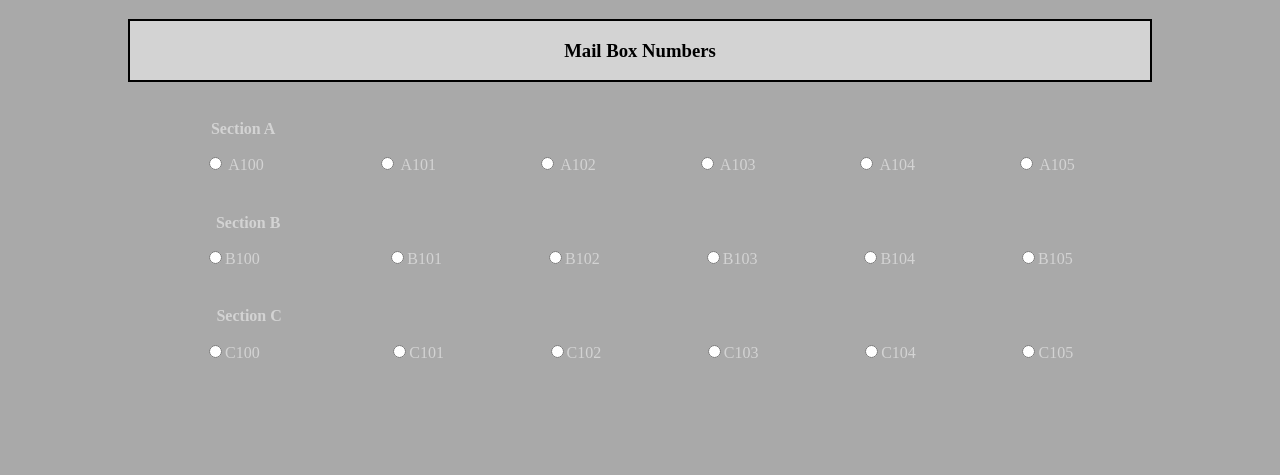
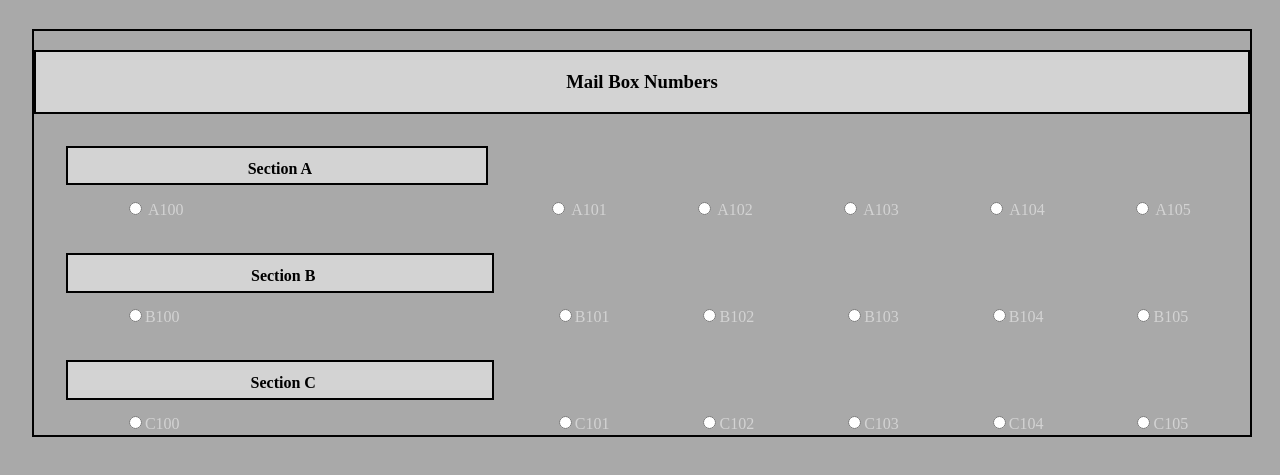
Before and after one commit to rikmorse/Package, a plain HTML site: page index.html in a window 1280 px wide. Shown: the part 211-686 px from the top of the page. Drawn offline with Linux system fonts and the light colour scheme.

Commit message:
Cleaning up old code.
More work needed.

```diff
--- a/index.html
+++ b/index.html
@@ -23,7 +23,7 @@
 			<h3>Mail Box Numbers</h3>
 			<table class="boxNum" onclick="boxNum()">
 				<tr>
-					<th>Section A</th>
+					<th class="sections">Section A</th>
 				</tr>
 				<tr>
 					<td><input type="radio" name="box" id="A100" onclick="boxNum(this)"> A100</td>
@@ -36,7 +36,7 @@
 			</table>
 			<table  class="boxNum" onclick="myFunction()">
 				<tr>
-					<th>Section B</th>
+					<th class="sections">Section B</th>
 				</tr>
 				<tr>
 					<td><input type="radio" name="box" id="B100" onclick="boxNum(this)">B100</td>
@@ -49,7 +49,7 @@
 			</table>
 			<table  class="boxNum" onclick="myFunction()">
 				<tr>
-					<th>Section C</th>
+					<th class="sections">Section C</th>
 				</tr>
 				<tr>
 					<td><input type="radio" name="box" id="C100" onclick="boxNum(this)">C100</td>
@@ -61,6 +61,6 @@
 				</tr>
 			</table>
 		</div>
-		<script src="script.js"></script>
+		<script src="script.js" charset="utf-8" ></script>
 	</body>
 </html>
--- a/script.js
+++ b/script.js
@@ -10,7 +10,16 @@
 
 
 function boxNum(el) {
-	alert("You selected " + (el.id) + (" is this correct?"));
+	//alert("You selected " + (el.id) + (" is this correct?"));
+	confirm("You selected " + (el.id) + (" is this correct?"));
+	if (confirm) {
+		document.getElementById("apNumber").value = el.id;
+	}	 else if {
+		document.getElementById("apNumber").value = "";
+	}	else  {
+		document.getElementById("apNumber").value = "";
+	}
+
 }
 
 function formVal() {
--- a/style.css
+++ b/style.css
@@ -81,8 +81,23 @@ td {
 }
 
 .container {
-	width: 80%;
-	margin-left: 10%;
+	display: block;
+	margin: 2.5% 0 0 2.5%;
+	width: 95%;
+	background-color: darkgrey;
+	border: 2px solid black;
+
+}
+
+.sections {
+	width: 100px;
+	color: black;
+	background-color: lightgrey;
+	border: 2px solid black;
+	padding: 1% .5% .5% 1%;
+}
+td {
+	width: 25px
 }
 
 
```
Also changed, not shown: about.html (+1 -1 lines).
